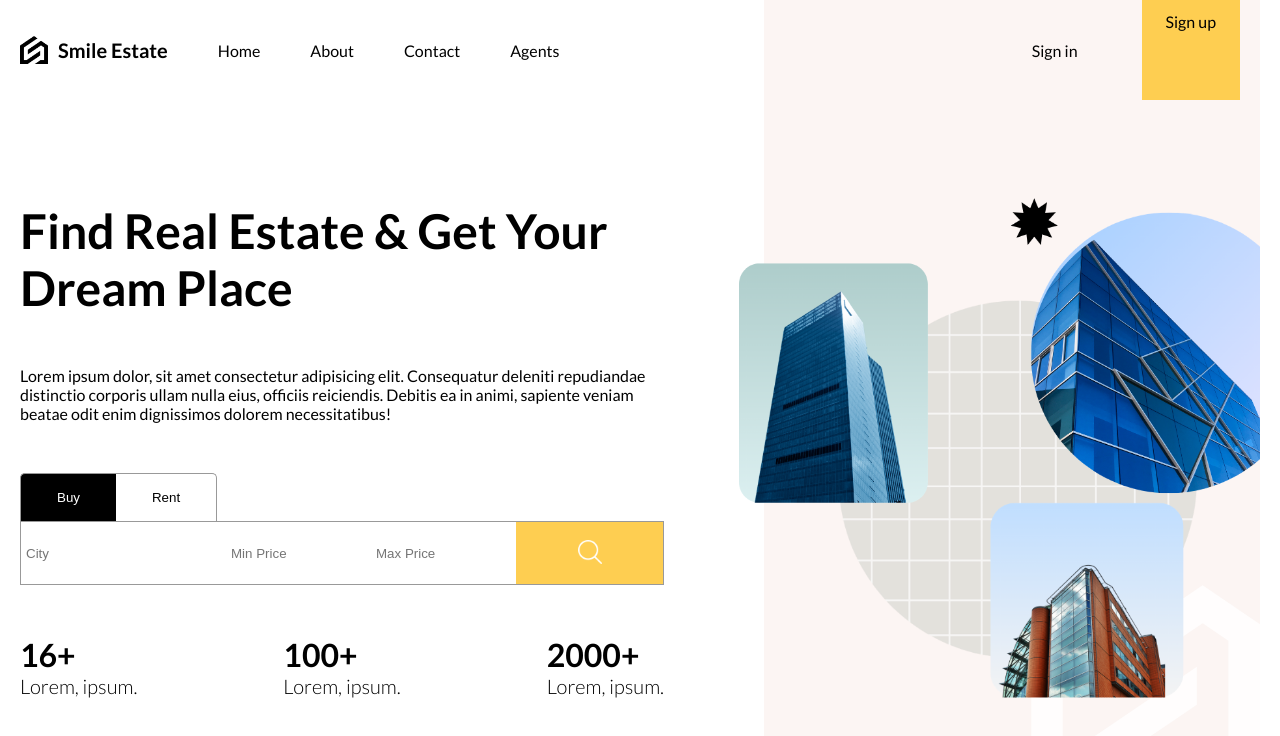
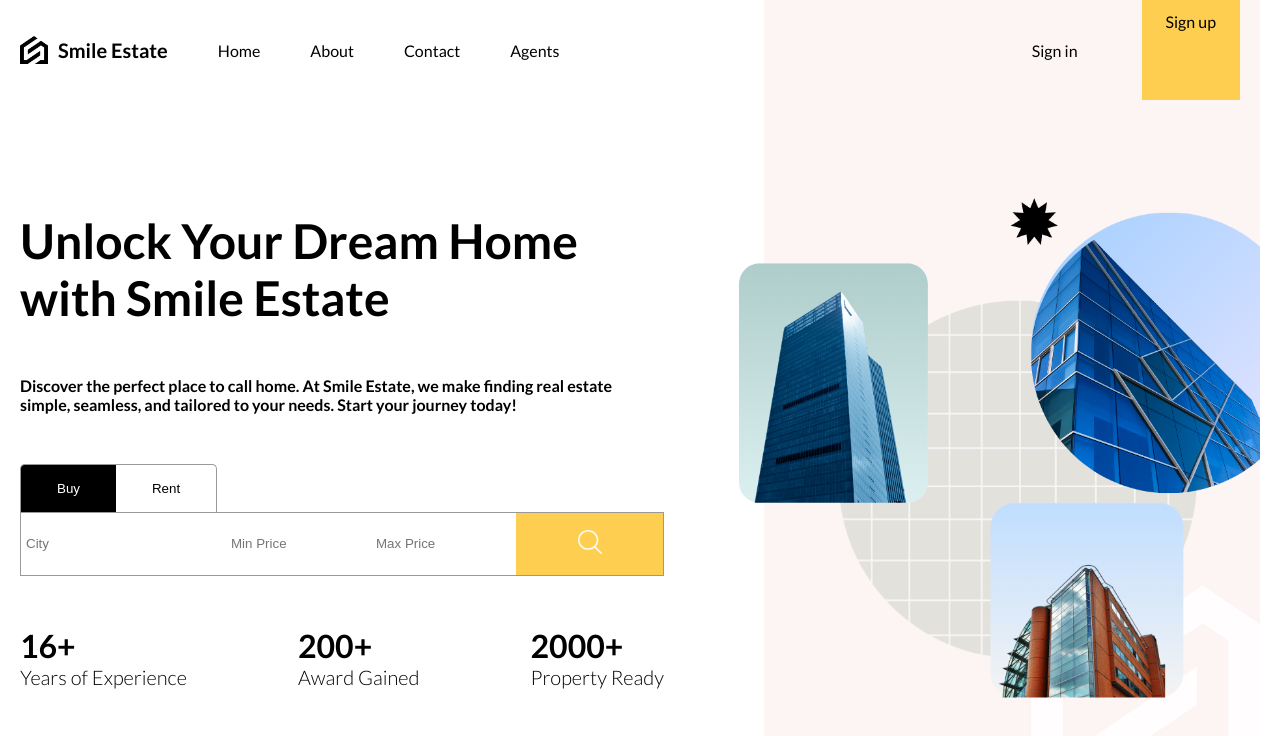
Before and after one commit to Melissa-Shao/estate_app, a React (Vite) app in the folder client/: page / in a window 1280 px wide. Shown: the top 736 px of the page. Built offline with nearby package versions, Linux system fonts and the light colour scheme; no server answers.

Commit message:
Change the context of homepage

```diff
--- a/client/index.html
+++ b/client/index.html
@@ -1,18 +1,20 @@
 <!DOCTYPE html>
 <html lang="en">
+
 <head>
   <meta charset="UTF-8" />
-    <link rel="icon" type="image/svg+xml" href="/favicon.png" />
+  <link rel="icon" type="image/svg+xml" href="/smile.png" />
   <meta name="viewport" content="width=device-width, initial-scale=1.0" />
-    <title>Lama Real Estate UI</title>
+  <title>Smile Estate</title>
   <meta name="description" content="Buy, Sell and Rent Properties" />
   <link
     href="https://fonts.googleapis.com/css2?family=Lato:ital,wght@0,100;0,300;0,400;0,700;0,900;1,100;1,300;1,400;1,700;1,900&display=swap"
-      rel="stylesheet"
-    />
+    rel="stylesheet" />
 </head>
+
 <body>
   <div id="root"></div>
   <script type="module" src="/src/main.jsx"></script>
 </body>
+
 </html>
--- a/client/src/routes/homePage/homePage.jsx
+++ b/client/src/routes/homePage/homePage.jsx
@@ -13,24 +13,24 @@ function HomePage() {
       <div className="textContainer">
         <div className="wrapper">
           <h1 className='title'>
-            Find Real Estate & Get Your Dream Place
+            Unlock Your Dream Home with Smile Estate
           </h1>
-          <p>
-            Lorem ipsum dolor, sit amet consectetur adipisicing elit. Consequatur deleniti repudiandae distinctio corporis ullam nulla eius, officiis reiciendis. Debitis ea in animi, sapiente veniam beatae odit enim dignissimos dolorem necessitatibus!
-          </p>
+          <h4>
+            Discover the perfect place to call home. At Smile Estate, we make finding real estate simple, seamless, and tailored to your needs. Start your journey today!
+          </h4>
           <SearchBar />
           <div className="boxes">
             <div className="box">
               <h1>16+</h1>
-              <h2>Lorem, ipsum.</h2>
+              <h2>Years of Experience</h2>
             </div>
             <div className="box">
-              <h1>100+</h1>
-              <h2>Lorem, ipsum.</h2>
+              <h1>200+</h1>
+              <h2>Award Gained</h2>
             </div>
             <div className="box">
               <h1>2000+</h1>
-              <h2>Lorem, ipsum.</h2>
+              <h2>Property Ready</h2>
             </div>
           </div>
         </div>
```
Also changed, not shown: client/public/smile.png (added). Lines whose indentation alone changed are shown as unchanged.
